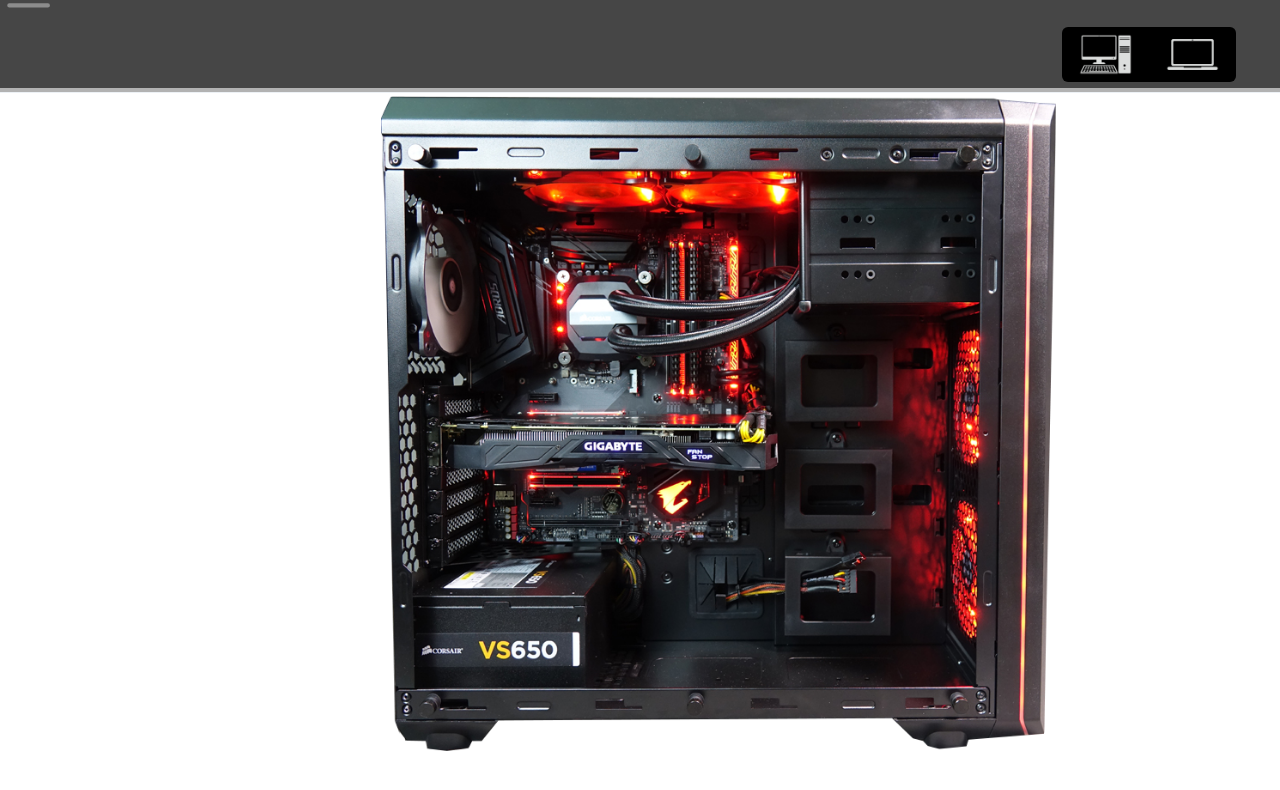
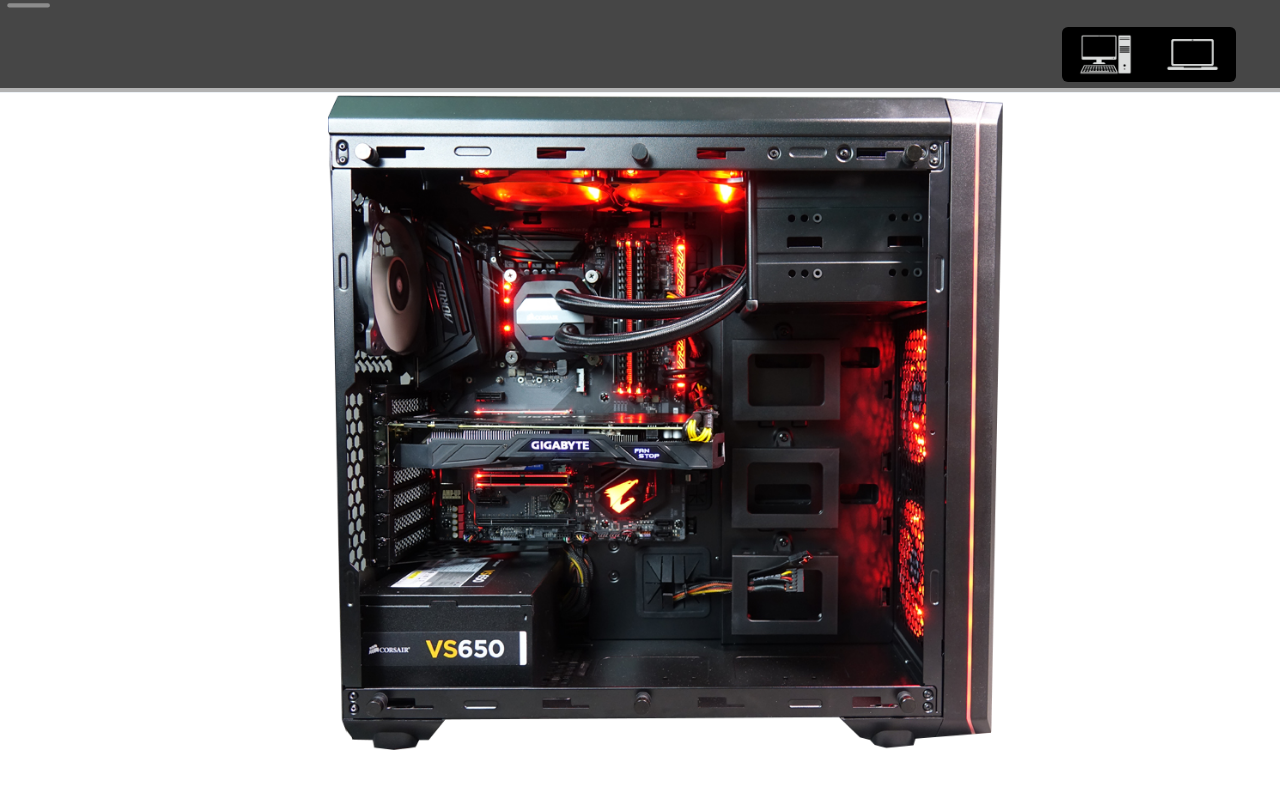
Before and after one commit to Panduque10/INFO104G3, a Next.js app: page / in a window 1280 px wide. Shown: the top 790 px of the page. Built offline with nearby package versions, Linux system fonts and the light colour scheme.

Commit message:
Agregado y mapeado de botones invisibles en la imagen

```diff
--- a/src/pages/DrawerComponent.js
+++ b/src/pages/DrawerComponent.js
@@ -12,7 +12,7 @@
               <ListItem>Placa Madre</ListItem>
               <ListItem>Memoria RAM</ListItem>
               <ListItem>Almacenamiento (HDD/SSD)</ListItem>
-              <ListItem>Fuente de energía</ListItem>
+              <ListItem>Fuente de poder</ListItem>
               <ListItem>Tarjeta Gráfica</ListItem>
               <ListItem>Sistema de enfriamiento</ListItem>
             </UnorderedList>
--- a/src/pages/index.js
+++ b/src/pages/index.js
@@ -10,6 +10,9 @@
 import { Button, ButtonGroup } from '@chakra-ui/react'
 
 const inter = Inter({ subsets: ['latin'] });
+
+
+
 
 const SwitchButton = () => {
   return (
@@ -37,18 +40,22 @@
         <HamburgerIcon boxSize='4%' color='#8C8C8C' onClick={handleDrawerOpen} cursor="pointer" marginLeft='0.25%' marginTop='-3.25%' />
         <DrawerComponent isOpen={isDrawerOpen} onClose={handleDrawerClose} />
 
+
         <ButtonGroup marginTop='0.2%' marginLeft='83%'  isAttached variant='solid' >
-          <Button color='#aCaCaC' backgroundColor='black' height='80%'   >
+          <Button color='#aCaCaC' backgroundColor='black' height='80%' >
+
             <Image src="/images/torre_logo.png"  alt="" width={55} height={50} />
           </Button>
+
           <Button color='#aCaCaC' backgroundColor='black' height='80%'   >
             <Image src="/images/notebook_logo.png"  alt="" width={55} height={50} />
           </Button>
         </ButtonGroup>
 
+
       </Box>
       <Box backgroundColor='light gray'  >
-        <Divider bg="gray" height="4px"  mb="-0.3%" />
+        <Divider bg="gray" height="4px"  mb="0.2%" />
         <div
           style={{
             display: 'flex',
@@ -61,11 +68,26 @@
           }}
         >
 
-          <Center height='670px' >
-            <Box  mx="55%"/>
+          <Box  marginLeft="25%"/>
+          <Box height='660px' >
 
-            <Image src="/images/torre.png"  alt="" width={675} height={675} />
-          </Center>
+            <Image src="/images/torre.png"  alt="" width={675} height={675} pos='static' />
+
+            <Button color='#aCaCaC' backgroundColor='transparent' width='4%' height='50%' top='33%' pos='absolute' marginLeft='37%'/>
+
+            <Button color='#aCaCaC' backgroundColor='transparent' width='10%' height='50%' top='33%' pos='absolute' marginLeft='27%'/>
+
+
+            <Button color='#aCaCaC' backgroundColor='transparent' width='13%' height='20%' top='68%' pos='absolute' marginLeft='2.7%'/>
+            <Button color='#aCaCaC' backgroundColor='transparent' width='18%' height='48%' top='20%' pos='absolute' marginLeft='6.5%'/>
+
+            <Button color='#aCaCaC' backgroundColor='transparent' width='23%' height='10%' top='47%' pos='absolute' marginLeft='3.7%'/>
+            <Button color='#aCaCaC' backgroundColor='transparent' width='3%' height='27%' top='20%' pos='absolute' marginLeft='19%'/>
+            <Button color='#aCaCaC' backgroundColor='transparent' width='7.5%' height='17.5%' top='25%' pos='absolute' marginLeft='11%'/>
+            <Button color='#aCaCaC' backgroundColor='transparent' width='4.6%' height='25%' top='16%' pos='absolute' marginLeft='1.9%'/>
+
+
+          </Box>
         </div>
       </Box>
     </div>
```
